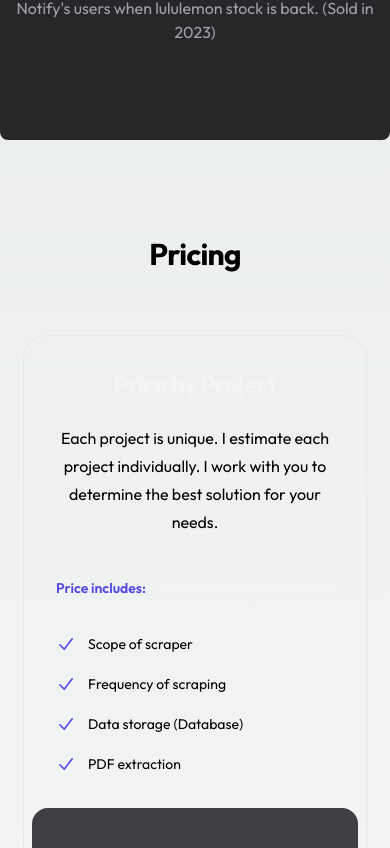
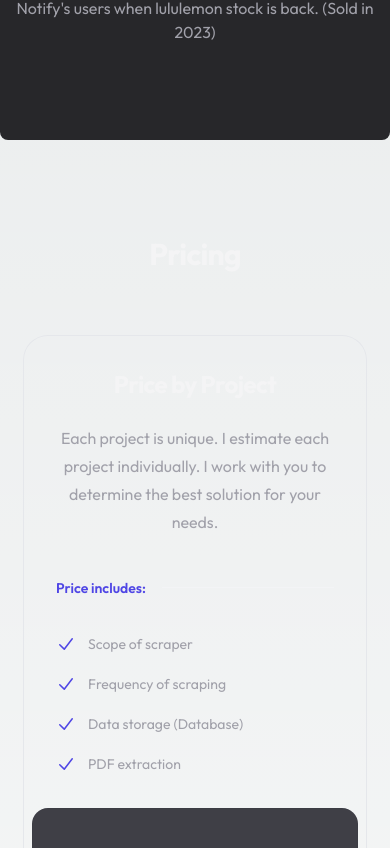
Before and after one commit to adrianhorning08/web-scraping-guy, a Next.js app: page / in a window 390 px wide. Shown: the part 2456-3304 px from the top of the page. Built offline with nearby package versions, Linux system fonts and the light colour scheme.

Commit message:
trying to fix

```diff
--- a/src/components/Pricing.jsx
+++ b/src/components/Pricing.jsx
@@ -9,10 +9,10 @@ const includedFeatures = [
 
 export default function Pricing() {
   return (
-    <div className="py-24 sm:py-32 dark:text-zinc-400" id="pricing">
+    <div className="py-24 sm:py-32 text-zinc-400" id="pricing">
       <div className="mx-auto max-w-7xl px-6 lg:px-8">
         <div className="mx-auto max-w-2xl sm:text-center">
-          <h2 className="text-3xl sm:text-4xl font-bold tracking-tight dark:text-zinc-100">
+          <h2 className="text-3xl sm:text-4xl font-bold tracking-tight text-zinc-100">
             Pricing
           </h2>
         </div>
--- a/src/components/Testimonials.jsx
+++ b/src/components/Testimonials.jsx
@@ -39,7 +39,7 @@ export default function Testimonials() {
           <div className="-mt-8 sm:-mx-4 text-left">
             {testimonials.map((testimonial) => (
               <div
-                key={testimonial.author.handle}
+                key={testimonial.author.name}
                 className="pt-8 sm:inline-block sm:w-full sm:px-4"
               >
                 <figure className="rounded-2xl bg-zinc-700 p-8 text-sm leading-6">
--- a/src/pages/_app.js
+++ b/src/pages/_app.js
@@ -12,7 +12,7 @@ const outfit = Outfit({ subsets: ["latin"] });
 function SocialLink({ icon: Icon, ...props }) {
   return (
     <Link className="group -m-1 p-1" {...props}>
-      <Icon className="h-6 w-6 fill-zinc-500 transition group-hover:fill-zinc-600 dark:fill-zinc-400 dark:group-hover:fill-zinc-300" />
+      <Icon className="h-6 w-6 transition fill-zinc-400 group-hover:fill-zinc-300" />
     </Link>
   );
 }
--- a/src/pages/index.js
+++ b/src/pages/index.js
@@ -17,6 +17,7 @@ const caseStudies = [
       "White canvas laptop sleeve with gray felt interior, silver zipper, and tan leather zipper pull.",
   },
   {
+    id: "king-scraper",
     name: "King County Document Scraper",
     description:
       "Scraped documents from King County (including scraping text from the actual document PDF) and extracted key pieces of information",
@@ -25,6 +26,7 @@ const caseStudies = [
     url: `https://recordsearch.kingcounty.gov/LandmarkWeb/search/index?theme=.blue&section=searchCriteriaName&quickSearchSelection=`,
   },
   {
+    id: "ad-lib-scraper",
     name: "AdLibrary.io",
     description:
       "Scraped Ads from Facebook Ad Library and save them into a swipe file",
@@ -33,6 +35,7 @@ const caseStudies = [
     url: `https://adlibrary.io`,
   },
   {
+    id: "sam-says",
     name: "Sam Says",
     description:
       "Scraped all of Sam Parr's tweets and trained an AI model to respond like he would",
@@ -41,6 +44,7 @@ const caseStudies = [
     url: `https://sam-says.vercel.app/`,
   },
   {
+    id: "lemon-drops",
     name: "LemonDrops.io",
     description: "Notify's users when lululemon stock is back. (Sold in 2023)",
     imageSrc: "lemon_drops.png",
@@ -95,9 +99,8 @@ export default function Home() {
           // height="h-96"
           src="https://www.youtube.com/embed/4jw2XeZ282w"
           title="YouTube video player"
-          frameborder="0"
           allow="accelerometer; autoplay; clipboard-write; encrypted-media; gyroscope; picture-in-picture; web-share"
-          allowfullscreen
+          allowFullScreen={true}
         ></iframe>
       </div>
 
@@ -127,7 +130,7 @@ export default function Home() {
         <div className="mt-16 space-y-16">
           {caseStudies.map((feature, featureIdx) => (
             <div
-              key={feature.name}
+              key={feature.id}
               className="flex flex-col-reverse lg:grid lg:grid-cols-12 lg:items-center lg:gap-x-8"
             >
               <div
--- a/src/styles/globals.css
+++ b/src/styles/globals.css
@@ -105,6 +105,10 @@ a {
   text-decoration: none;
 }
 
+html {
+  color-scheme: dark;
+}
+
 @media (prefers-color-scheme: dark) {
   html {
     color-scheme: dark;
```
